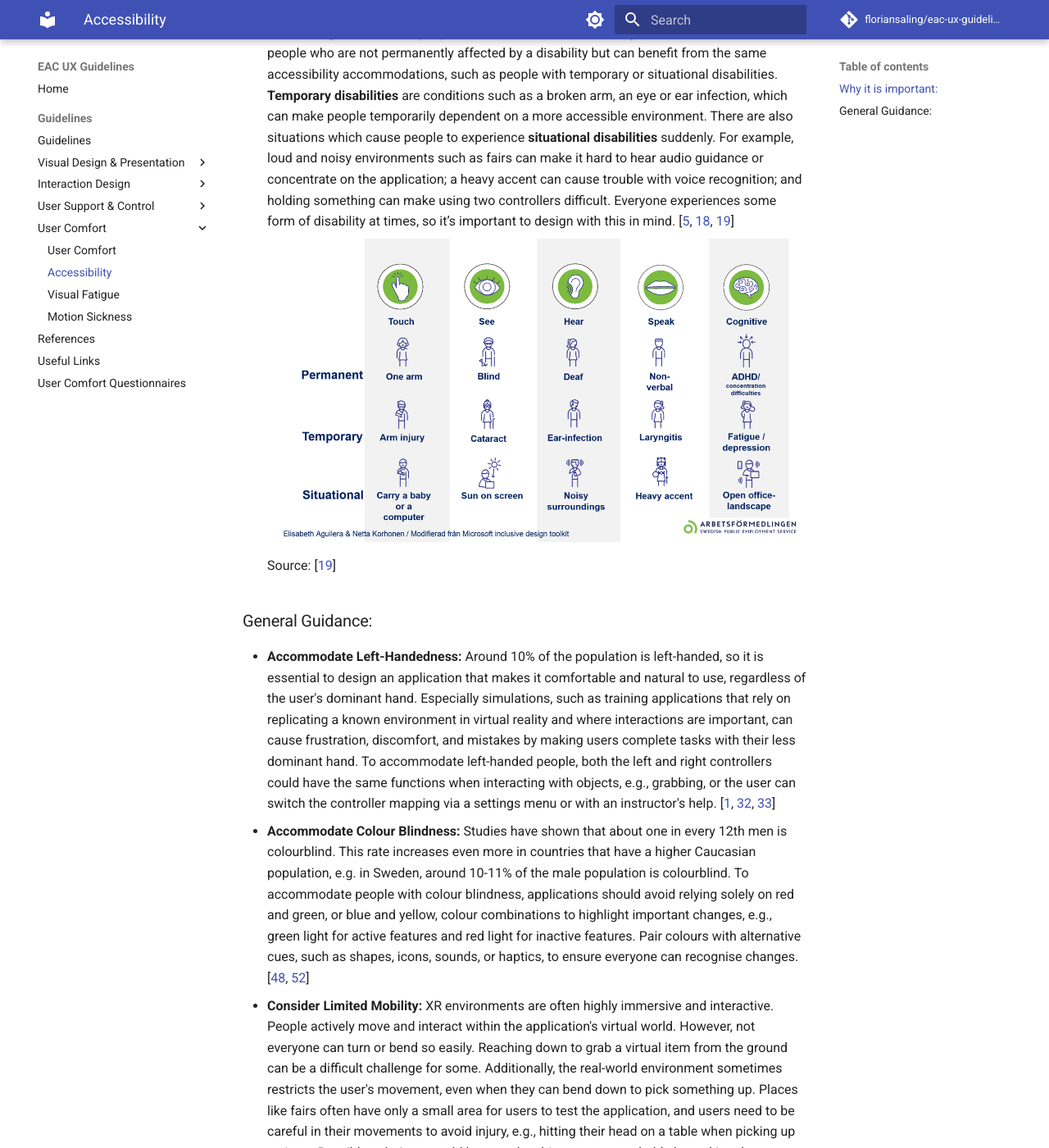
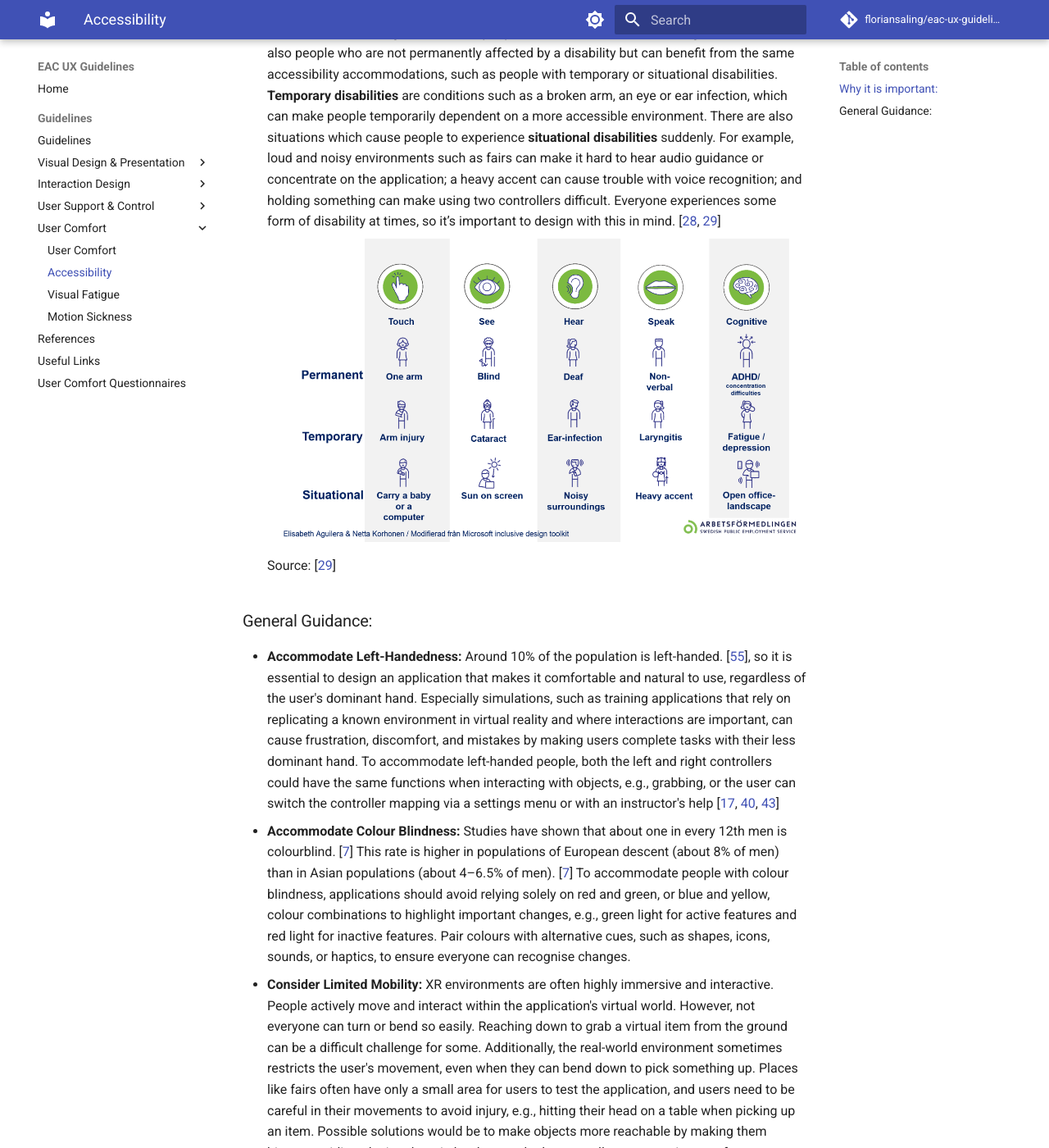
Before and after one commit to floriansaling/eac-ux-guidelines, an MkDocs documentation site: the page built from docs/Accessibility.md, in a window 1280 px wide and 1400 px high, scrolled down 1195 px. Shown: the whole window at 82% size. Built offline with MkDocs 1.6.1 and Material for MkDocs 9.7.7, drawn with Linux system fonts in a browser that asks for light colours; comment, search, counter and statistics services are not loaded; some of the changed text lies outside the part shown.

Commit message:
Update Accessibility.md
updated citations from paper

```diff
--- a/docs/Accessibility.md
+++ b/docs/Accessibility.md
@@ -33,26 +33,26 @@
 
 ### Why it is important:
 
-* **Reach a Wider Audience:** Assuming every user has the same abilities can unintentionally exclude large groups of people. Understanding and applying accessible design practices ensures that more people can use and enjoy the application.
-* **Improve the Experience for Everyone:** Accessibility features often help far more people than the groups they were originally designed for. Many everyday tools have started as design inventions for people with disabilities (e.g. audio books, electric toothbrushes, curb cuts, dark mode, and more). \[[27](References.md#ref-27)\]
+* **Reach a Wider Audience:** Assuming every user has the same abilities can unintentionally exclude large groups of people. Understanding and applying accessible design practices ensures that more people can use and enjoy the application. \[[12](References.md#ref-12), [28](References.md#ref-28)\]
+* **Improve the Experience for Everyone:** Accessibility features often help far more people than the groups they were originally designed for. Many everyday tools have started as design inventions for people with disabilities (e.g. audio books, electric toothbrushes, curb cuts, dark mode, and more).
 * **Positive Public Perception:** Because accessibility is still not standard in most applications, especially in XR, applications that actively consider accessibility stand out and gain more attention. People also become more curious and invested in applications that see them and accommodate their needs.
-* **Disability is a Spectrum:** Disability is not defined by someone's health condition but by a mismatch between a person and their environment. Not every disability is the same, and people have different needs and preferences. Even small changes can make an application more accessible, and bigger changes might help more people than initially intended. Especially when looking at permanent, temporary and situational disabilities, it becomes clear that the people who can benefit from accessibility features are more than initially expected. \[[5](References.md#ref-5), [16](References.md#ref-16), [18](References.md#ref-18)\]
-* **Permanent, Temporary and Situational Disabilities:** There are five different categories of disabilities: motor skills (touch), vision, hearing, speech, and cognition. People with **permanent disabilities** are permanently affected by disabilities that fall into one or more of these categories, such as people who are blind, deaf or missing an arm. There are also people who are not permanently affected by a disability but can benefit from the same accessibility accommodations, such as people with temporary or situational disabilities. **Temporary disabilities** are conditions such as a broken arm, an eye or ear infection, which can make people temporarily dependent on a more accessible environment. There are also situations which cause people to experience **situational disabilities** suddenly. For example, loud and noisy environments such as fairs can make it hard to hear audio guidance or concentrate on the application; a heavy accent can cause trouble with voice recognition; and holding something can make using two controllers difficult. Everyone experiences some form of disability at times, so it’s important to design with this in mind. \[[5](References.md#ref-5), [18](References.md#ref-18), [19](References.md#ref-19)\]
+* **Disability is a Spectrum:** Disability is not defined by someone's health condition but by a mismatch between a person and their environment. Not every disability is the same, and people have different needs and preferences. Even small changes can make an application more accessible, and bigger changes might help more people than initially intended. Especially when looking at permanent, temporary and situational disabilities, it becomes clear that the people who can benefit from accessibility features are more than initially expected. \[[28](References.md#ref-28), [29](References.md#ref-29)\]
+* **Permanent, Temporary and Situational Disabilities:** Disability can generally be divided into four different categories (touch, sight, hearing, speech), while the duration can also vary. People with **permanent disabilities** are permanently affected by disabilities that fall into one or more of these categories, such as people who are blind, deaf or missing an arm. There are also people who are not permanently affected by a disability but can benefit from the same accessibility accommodations, such as people with temporary or situational disabilities. **Temporary disabilities** are conditions such as a broken arm, an eye or ear infection, which can make people temporarily dependent on a more accessible environment. There are also situations which cause people to experience **situational disabilities** suddenly. For example, loud and noisy environments such as fairs can make it hard to hear audio guidance or concentrate on the application; a heavy accent can cause trouble with voice recognition; and holding something can make using two controllers difficult. Everyone experiences some form of disability at times, so it’s important to design with this in mind. \[[28](References.md#ref-28), [29](References.md#ref-29)\]
 
     ![image.png](/eac-ux-guidelines/uploads/fffd0dea5a0efad25121b67308debe97/image.png){width="879"}
 
-    Source: \[[19](References.md#ref-19)\]
+    Source: \[[29](References.md#ref-29)\]
 
 ### General Guidance:
 
-* **Accommodate Left-Handedness:** Around 10% of the population is left-handed, so it is essential to design an application that makes it comfortable and natural to use, regardless of the user's dominant hand. Especially simulations, such as training applications that rely on replicating a known environment in virtual reality and where interactions are important, can cause frustration, discomfort, and mistakes by making users complete tasks with their less dominant hand. To accommodate left-handed people, both the left and right controllers could have the same functions when interacting with objects, e.g., grabbing, or the user can switch the controller mapping via a settings menu or with an instructor's help. \[[1](References.md#ref-1), [32](References.md#ref-32), [33](References.md#ref-33)\]
-* **Accommodate Colour Blindness:** Studies have shown that about one in every 12th men is colourblind. This rate increases even more in countries that have a higher Caucasian population, e.g. in Sweden, around 10-11% of the male population is colourblind. To accommodate people with colour blindness, applications should avoid relying solely on red and green, or blue and yellow, colour combinations to highlight important changes, e.g., green light for active features and red light for inactive features. Pair colours with alternative cues, such as shapes, icons, sounds, or haptics, to ensure everyone can recognise changes. \[[48](References.md#ref-48), [52](References.md#ref-52)\]
-* **Consider Limited Mobility:** XR environments are often highly immersive and interactive. People actively move and interact within the application's virtual world. However, not everyone can turn or bend so easily. Reaching down to grab a virtual item from the ground can be a difficult challenge for some. Additionally, the real-world environment sometimes restricts the user's movement, even when they can bend down to pick something up. Places like fairs often have only a small area for users to test the application, and users need to be careful in their movements to avoid injury, e.g., hitting their head on a table when picking up an item. Possible solutions would be to make objects more reachable by making them bigger, avoiding placing them in hard-to-reach places or allow users to interact from a distance using raycasts or similar tools. \[[3](References.md#ref-3), [16](References.md#ref-16)\]
-* **Offer a Seating Option:** Some XR applications are designed with the assumption that the user is standing, which is not always possible. Some users feel more comfortable using the application while sitting, especially if the duration of the application is longer than just a few minutes. Additionally, studies have shown that sitting down in a VR application can help with motion sickness (see [Motion Sickness](Motion-Sickness.md)). Thus, the user should be able to have the same experience with the application whether sitting down or standing up; i.e., they should be able to move around freely, with visuals and animations of the environment adjusting accordingly, and virtual objects should be easily reachable. \[[3](References.md#ref-3), [9](References.md#ref-9), [53](References.md#ref-53)\]
+* **Accommodate Left-Handedness:** Around 10% of the population is left-handed. \[[55](References.md#ref-55)\], so it is essential to design an application that makes it comfortable and natural to use, regardless of the user's dominant hand. Especially simulations, such as training applications that rely on replicating a known environment in virtual reality and where interactions are important, can cause frustration, discomfort, and mistakes by making users complete tasks with their less dominant hand. To accommodate left-handed people, both the left and right controllers could have the same functions when interacting with objects, e.g., grabbing, or the user can switch the controller mapping via a settings menu or with an instructor's help \[[17](References.md#ref-17), [40](References.md#ref-40), [43](References.md#ref-43)\]
+* **Accommodate Colour Blindness:** Studies have shown that about one in every 12th men is colourblind. \[[7](References.md#ref-7)\] This rate is higher in populations of European descent (about 8% of men) than in Asian populations (about 4–6.5% of men). \[[7](References.md#ref-7)\] To accommodate people with colour blindness, applications should avoid relying solely on red and green, or blue and yellow, colour combinations to highlight important changes, e.g., green light for active features and red light for inactive features. Pair colours with alternative cues, such as shapes, icons, sounds, or haptics, to ensure everyone can recognise changes.
+* **Consider Limited Mobility:** XR environments are often highly immersive and interactive. People actively move and interact within the application's virtual world. However, not everyone can turn or bend so easily. Reaching down to grab a virtual item from the ground can be a difficult challenge for some. Additionally, the real-world environment sometimes restricts the user's movement, even when they can bend down to pick something up. Places like fairs often have only a small area for users to test the application, and users need to be careful in their movements to avoid injury, e.g., hitting their head on a table when picking up an item. Possible solutions would be to make objects more reachable by making them bigger, avoiding placing them in hard-to-reach places or allow users to interact from a distance using raycasts or similar tools. \[[2](References.md#ref-2), [17](References.md#ref-17), [72](References.md#ref-72)\]
+* **Offer a Seating Option:** Some XR applications are designed with the assumption that the user is standing, which is not always possible. Some users feel more comfortable using the application while sitting, especially if the duration of the application is longer than just a few minutes. Additionally, studies have shown that sitting down in a VR application can help with motion sickness (see [Motion Sickness](Motion-Sickness.md)). Thus, the user should be able to have the same experience with the application whether sitting down or standing up; i.e., they should be able to move around freely, with visuals and animations of the environment adjusting accordingly, and virtual objects should be easily reachable. \[[8](References.md#ref-8), [17](References.md#ref-17), [72](References.md#ref-72), [79](References.md#ref-79)\]
 * **Reduce Dependence on Audio:** Adding sounds and music to an application can make it more immersive and enjoyable. However, most applications run in environments where it is difficult to focus on their audio. Fairs and the ISS often have noisy backgrounds, where sounds can get lost. Other applications that a trainer or supervisor accompanies should also minimise the sound options, since they can make it difficult for the user to hear instructions. Hence, if sound is used, audio instructions should be paired with text so it is not an issue if the user misses something, and smaller sounds should be accompanied by visual or haptic feedback, e.g. an icon appears, or the controller vibrates in addition to a notification sound.
-* **Favour Multimodal Communication:** If a virtual object or action only relies on one of the user's senses, there is a chance the user might miss it, e.g. a silent visual that is placed in the peripheral zone of the user or controller vibration when a task is done. Using multiple senses, e.g. visual, auditory, and haptic, helps make interactions clearer and more accessible to everyone. \[[16](References.md#ref-16)\]
+* **Favour Multimodal Communication:** If a virtual object or action only relies on one of the user's senses, there is a chance the user might miss it, e.g. a silent visual that is placed in the peripheral zone of the user or controller vibration when a task is done. Using multiple senses, e.g. visual, auditory, and haptic, helps make interactions clearer and more accessible to everyone. \[[11](References.md#ref-11), [23](References.md#ref-23)\]
 * **Offer Different Difficulty Levels:** Especially for shorter applications, it is beneficial to offer different difficulty levels to avoid overwhelming users. Some users struggle with learning new things in a short amount of time, some are not in the mindset to take on difficult tasks in that moment, and some are new to XR and even simpler interactions can be quite overwhelming. Making the entire application easier to accommodate these users is not always the best solution, since it could bore more experienced users. A selection of tasks with varying difficulties, or minor setting changes to make the application better fit the user, can create a more enjoyable experience.
-* **Allow Reversibility of Actions:** Mistakes are a natural part of interaction, especially in XR where precision can be affected by hand tremors, accidental input, or rushed decisions. Users should be able to undo or redo actions, especially when those actions have a significant impact on the course of the application. \[[16](References.md#ref-16)\]
-* **Make Users Aware of Accessibility Features:** Users might not be aware that there are features that can accommodate their needs and preferences, especially if they are new to XR. Accessibility features or settings should be mentioned in the onboarding or via an instructor in person, so that the user can get the full potential out of the application. If possible, check in with users during the experience, for example, offering a seat if someone seems motion sick or suggesting an easier mode if they appear overwhelmed.
+* **Allow Reversibility of Actions:** Mistakes are a natural part of interaction, especially in XR where precision can be affected by hand tremors, accidental input, or rushed decisions. Users should be able to undo or redo actions, especially when those actions have a significant impact on the course of the application. \[[73](References.md#ref-73)\]
+* **Make Users Aware of Accessibility Features:** Users might not be aware that there are features that can accommodate their needs and preferences, especially if they are new to XR. Accessibility features or settings should be mentioned in the onboarding or via an instructor in person, so that the user can get the full potential out of the application. \[[13](References.md#ref-13), [36](References.md#ref-36)\] If possible, check in with users during the experience, for example, offering a seat if someone seems motion sick or suggesting an easier mode if they appear overwhelmed.
 
     ![Screenshot 2026-01-16 110342.png](/eac-ux-guidelines/uploads/01860000978d4a79ec7d762ee0271431/Screenshot_2026-01-16_110342.png){width="320"} ![Chair.png](/eac-ux-guidelines/uploads/d7ddfe9009ec6a397c39b9f68fc3d915/Chair.png){width="208"}
```
